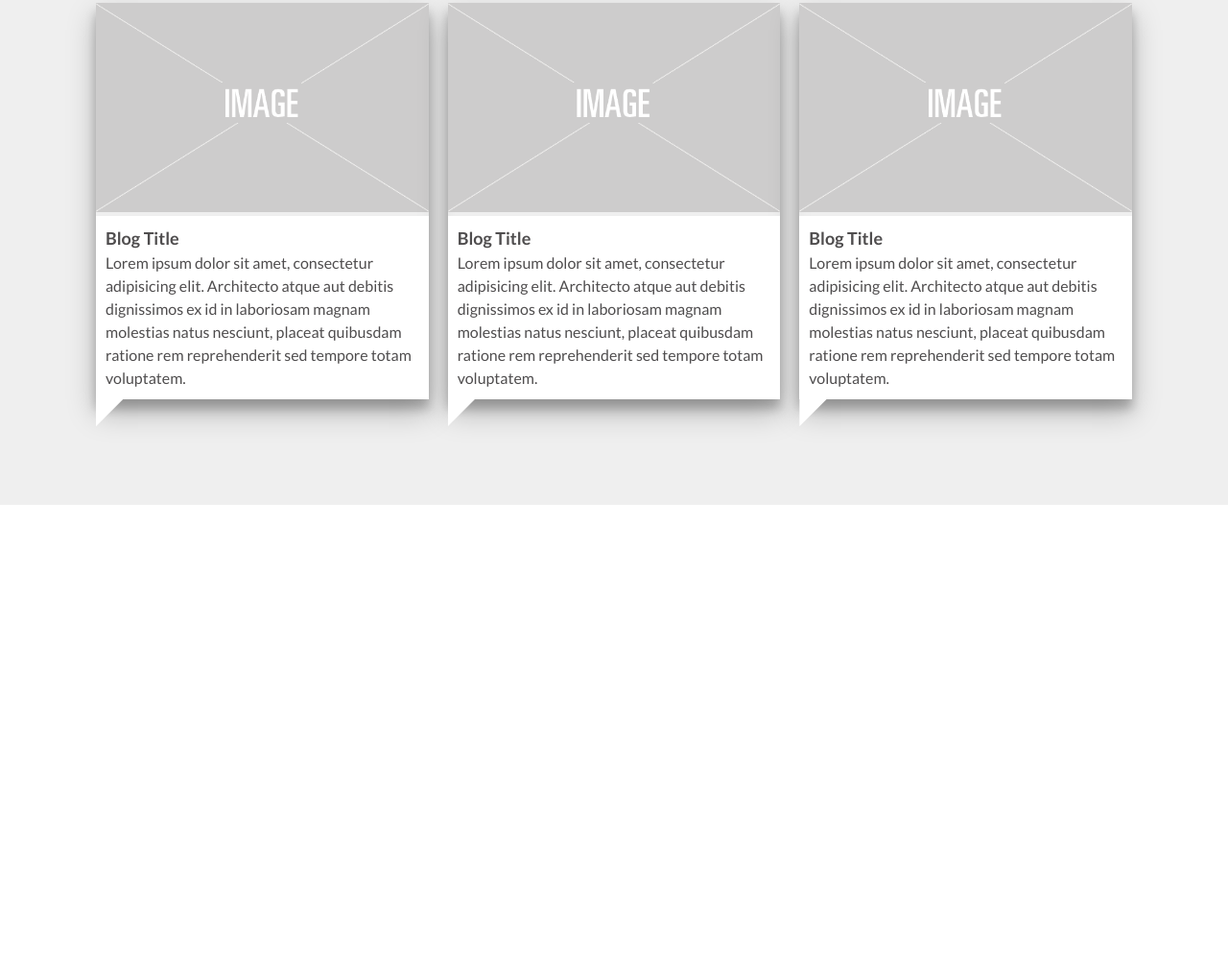
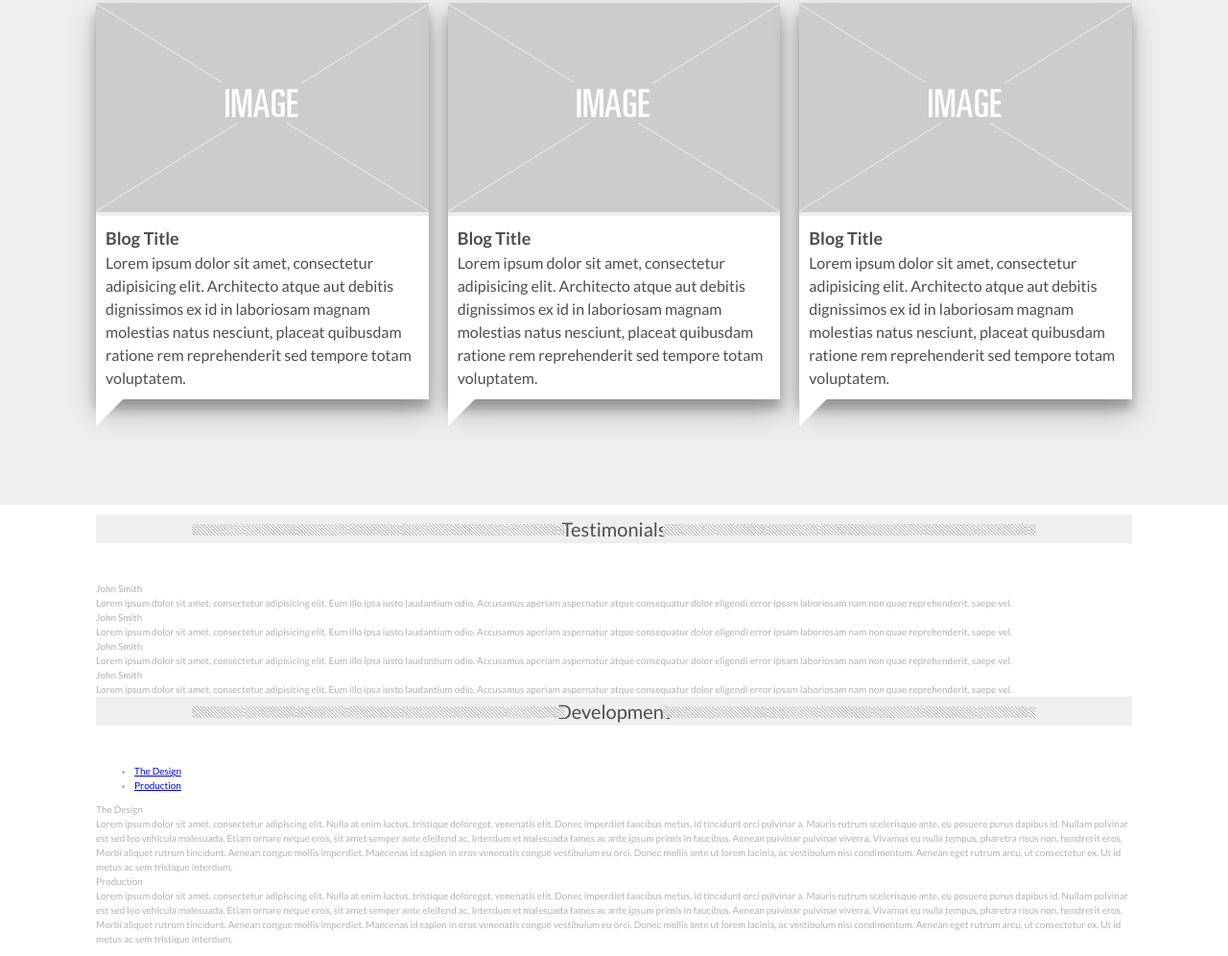
Before and after one commit to anyariazantceva/design-project01, a website: page index.html in a window 1280 px wide. Shown: the part 929-1925 px from the top of the page at 96% size. Before the commit the page ends 1455 px from the top, so only its background shows below. Drawn offline with Linux system fonts and the light colour scheme.

Commit message:
Markup for details section

```diff
--- a/index.html
+++ b/index.html
@@ -10,6 +10,7 @@
     <link rel="stylesheet" href="css/style.css">
 </head>
 <body>
+<main class="main">
     <section class="welcome">
         <div class="section__container welcome__container">
             <div class="welcome__row-first">
@@ -140,5 +141,58 @@
             </div>
         </div>
     </section>
+</main>
+
+<section class="details">
+    <div class="section__container details__container">
+        <div class="details__testimonials">
+            <div class="testimonials__title page__title">Testimonials</div>
+            <div class="testimonials__list">
+                <div class="testimonials__item">
+                    <div class="testimonials__text">
+                        <div class="testimonials__title">John Smith</div>
+                        <div class="testimonials__info">Lorem ipsum dolor sit amet, consectetur adipisicing elit. Eum illo ipsa iusto laudantium odio. Accusamus aperiam aspernatur atque consequatur dolor eligendi error ipsam laboriosam nam non quae reprehenderit, saepe vel.</div>
+                    </div>
+                </div>
+                <div class="testimonials__item">
+                    <div class="testimonials__text">
+                        <div class="testimonials__title">John Smith</div>
+                        <div class="testimonials__info">Lorem ipsum dolor sit amet, consectetur adipisicing elit. Eum illo ipsa iusto laudantium odio. Accusamus aperiam aspernatur atque consequatur dolor eligendi error ipsam laboriosam nam non quae reprehenderit, saepe vel.</div>
+                    </div>
+                </div>
+                <div class="testimonials__item">
+                    <div class="testimonials__text">
+                        <div class="testimonials__title">John Smith</div>
+                        <div class="testimonials__info">Lorem ipsum dolor sit amet, consectetur adipisicing elit. Eum illo ipsa iusto laudantium odio. Accusamus aperiam aspernatur atque consequatur dolor eligendi error ipsam laboriosam nam non quae reprehenderit, saepe vel.</div>
+                    </div>
+                </div>
+                <div class="testimonials__item">
+                    <div class="testimonials__text">
+                        <div class="testimonials__title">John Smith</div>
+                        <div class="testimonials__info">Lorem ipsum dolor sit amet, consectetur adipisicing elit. Eum illo ipsa iusto laudantium odio. Accusamus aperiam aspernatur atque consequatur dolor eligendi error ipsam laboriosam nam non quae reprehenderit, saepe vel.</div>
+                    </div>
+                </div>
+
+            </div>
+        </div>
+        <aside class="details__development development">
+            <div class="development__title page__title">Development</div>
+            <ul class="tabs__list">
+                <li class="tabs__list-item"><a class="tabs__link" href="#tabs-1">The Design</a></li>
+                <li class="tabs__list-item"><a class="tabs__link" href="#tabs-2">Production</a></li>
+            </ul>
+            <div id="tabs-1" class="tabs__content">
+                <div class="tabs__title">The Design</div>
+                <div class="tabs__info">Lorem ipsum dolor sit amet, consectetur adipiscing elit. Nulla at enim luctus, tristique doloreget, venenatis elit. Donec imperdiet faucibus metus, id tincidunt orci pulvinar a. Mauris rutrum scelerisque ante, eu posuere purus dapibus id. Nullam pulvinar est sed leo vehicula malesuada. Etiam ornare neque eros, sit amet semper ante eleifend ac. Interdum et malesuada fames ac ante ipsum primis in faucibus. Aenean pulvinar pulvinar viverra. Vivamus eu nulla tempus, pharetra risus non, hendrerit eros. Morbi aliquet rutrum tincidunt. Aenean congue mollis imperdiet. Maecenas id sapien in eros venenatis congue vestibulum eu orci. Donec mollis ante ut lorem lacinia, ac vestibulum nisi condimentum. Aenean eget rutrum arcu, ut consectetur ex. Ut id metus ac sem tristique interdum.</div>
+            </div>
+            <div id="tabs-2" class="tabs__content">
+                <div class="tabs__title">Production</div>
+                <div class="tabs__info">Lorem ipsum dolor sit amet, consectetur adipiscing elit. Nulla at enim luctus, tristique doloreget, venenatis elit. Donec imperdiet faucibus metus, id tincidunt orci pulvinar a. Mauris rutrum scelerisque ante, eu posuere purus dapibus id. Nullam pulvinar est sed leo vehicula malesuada. Etiam ornare neque eros, sit amet semper ante eleifend ac. Interdum et malesuada fames ac ante ipsum primis in faucibus. Aenean pulvinar pulvinar viverra. Vivamus eu nulla tempus, pharetra risus non, hendrerit eros. Morbi aliquet rutrum tincidunt. Aenean congue mollis imperdiet. Maecenas id sapien in eros venenatis congue vestibulum eu orci. Donec mollis ante ut lorem lacinia, ac vestibulum nisi condimentum. Aenean eget rutrum arcu, ut consectetur ex. Ut id metus ac sem tristique interdum.</div>
+            </div>
+
+        </aside>
+    </div>
+</section>
+
 </body>
 </html>
```
Lines whose indentation alone changed are shown as unchanged.
